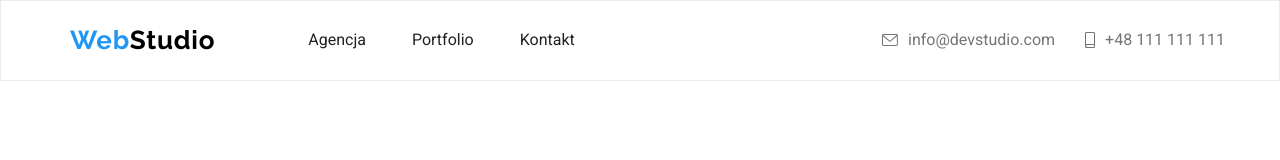
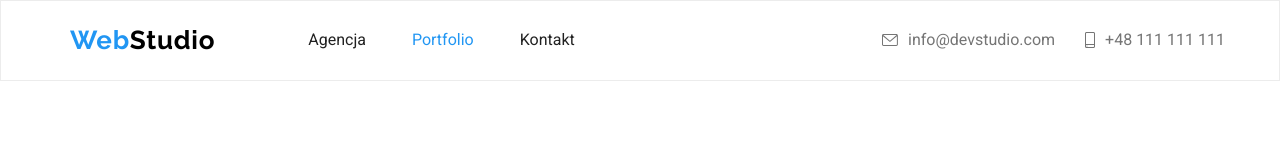
Before and after one commit to aleksandraszwaczka/goit-markup-hw-04, a plain HTML site: page portfolio.html in a window 1280 px wide. Shown: the top 160 px of the page. Drawn offline with nearby package versions, Linux system fonts and the light colour scheme.

Commit message:
portfolio active

```diff
--- a/css/styles.css
+++ b/css/styles.css
@@ -529,6 +529,10 @@ header {
   padding: 0px 24px 20px 24px;
 }
 
+#active {
+  color: #2196F3;
+}
+
 /* ============WSPÓŁNE============ */
 
 .header-links:hover,
--- a/portfolio.html
+++ b/portfolio.html
@@ -29,7 +29,7 @@
               <a class="header-links link" href="./index.html">Agencja</a>
             </li>
             <li class="navigation-list-item">
-              <a class="header-links link" href="./portfolio.html">Portfolio</a>
+              <a class="header-links link" id="active" href="./portfolio.html">Portfolio</a>
             </li>
             <li class="navigation-list-item">
               <a class="header-links link" href="#">Kontakt</a>
```
